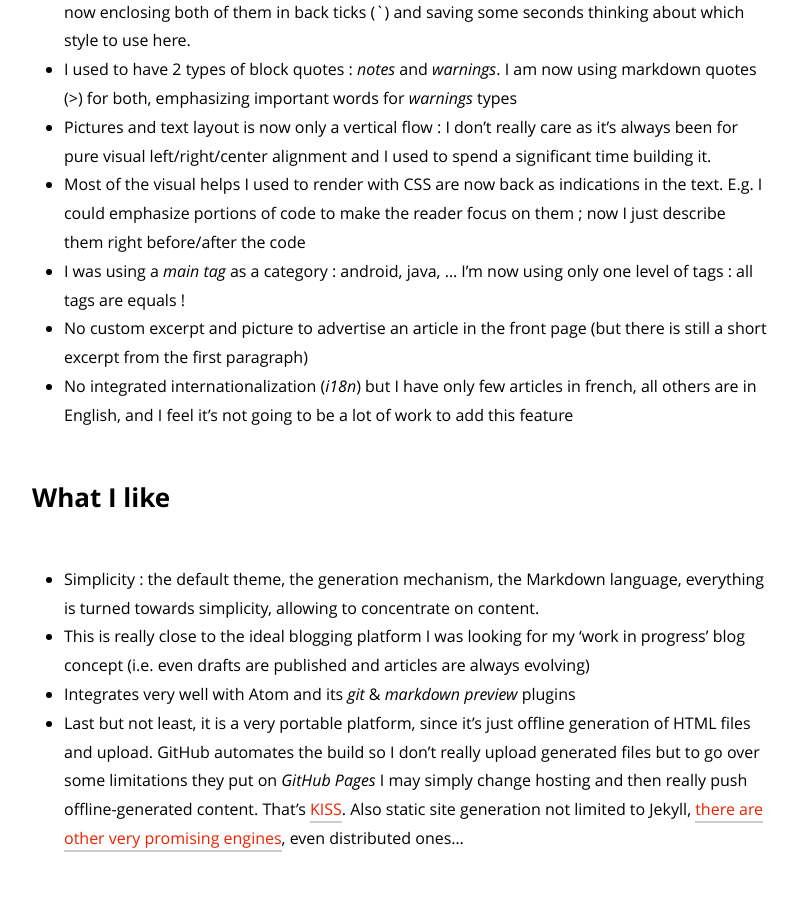
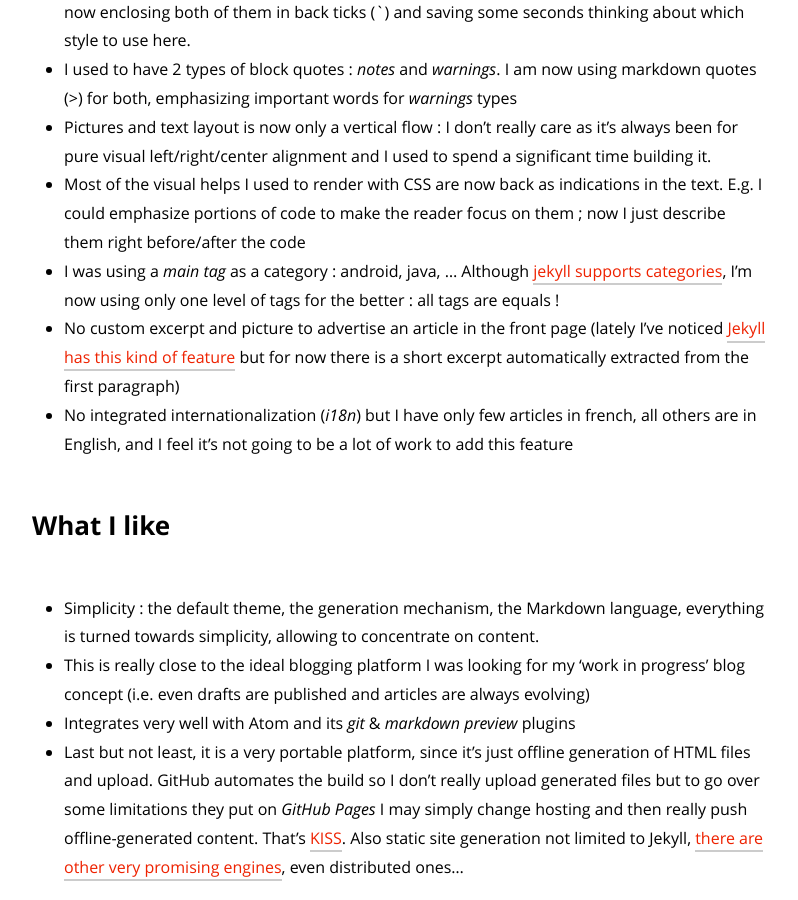
Before and after one commit to nicolabs/nicolabs.net, a Jekyll site: the page built from _posts/2016-11-13-Migrating-from-Drupal-to-Jekyll.md, in a window 1280 px wide and 900 px high, scrolled down 2484 px. Shown: the whole window, without its empty margins (240-1038 px from the left). Built offline with Jekyll 4.4.1, drawn with Linux system fonts in a browser that asks for light colours.

Commit message:
~ update on categories and excerpt (now ?) available in jekyll

```diff
--- a/_posts/2016-11-13-Migrating-from-Drupal-to-Jekyll.md
+++ b/_posts/2016-11-13-Migrating-from-Drupal-to-Jekyll.md
@@ -65,8 +65,8 @@ Actually I must say that this does not really look like a bad thing : they were
 - I used to have 2 types of block quotes : *notes* and *warnings*. I am now using markdown quotes (>) for both, emphasizing important words for *warnings* types
 - Pictures and text layout is now only a vertical flow : I don't really care as it's always been for pure visual left/right/center alignment and I used to spend a significant time building it.
 - Most of the visual helps I used to render with CSS are now back as indications in the text. E.g. I could emphasize portions of code to make the reader focus on them ; now I just describe them right before/after the code
-- I was using a *main tag* as a category : android, java, ... I'm now using only one level of tags : all tags are equals !
-- No custom excerpt and picture to advertise an article in the front page (but there is still a short excerpt from the first paragraph)
+- I was using a *main tag* as a category : android, java, ... Although [jekyll supports categories](https://jekyllrb.com/docs/posts/#categories-and-tags), I'm now using only one level of tags for the better : all tags are equals !
+- No custom excerpt and picture to advertise an article in the front page (lately I've noticed [Jekyll has this kind of feature](https://jekyllrb.com/docs/posts/#post-excerpts) but for now there is a short excerpt automatically extracted from the first paragraph)
 - No integrated internationalization (*i18n*) but I have only few articles in french, all others are in English, and I feel it's not going to be a lot of work to add this feature
 
 ## What I like
```
